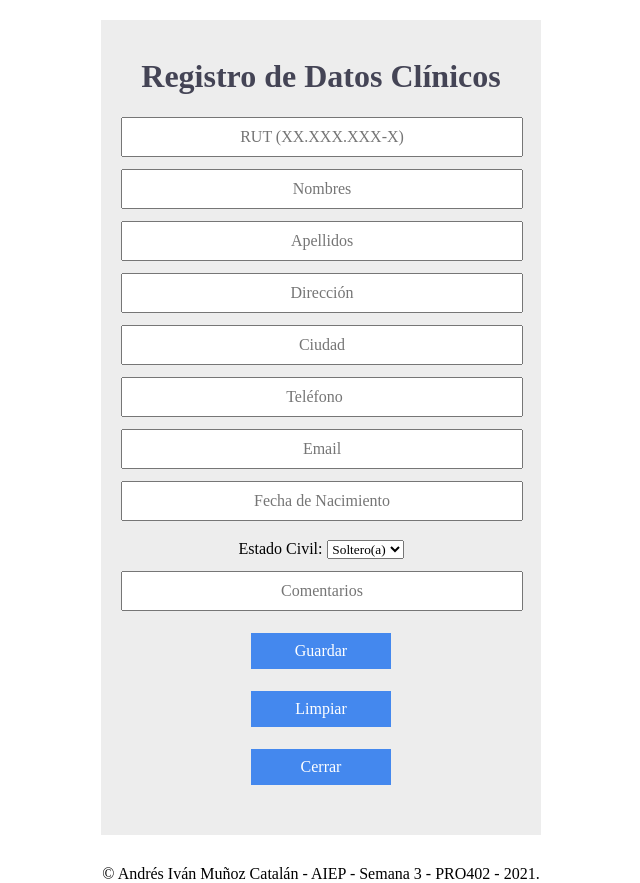
After one commit to mpacheco-c/PRO402-S3, a PHP site: page /index.php in a window 1280 px wide. The commit adds this page. Shown: the whole page, without its empty margins (319-959 px from the left). Run offline with PHP 8.4, Linux system fonts and the light colour scheme.

Commit message:
Add files via upload

```diff
--- /dev/null
+++ b/con_db.php
@@ -0,0 +1,5 @@
+<?php
+
+$conex = mysqli_connect("localhost","qaxddbta_Clinica","Aiep2021","qaxddbta_Clinica");
+
+?>
--- /dev/null
+++ b/con_db_Local.php
@@ -0,0 +1,5 @@
+<?php
+
+$conex = mysqli_connect("localhost","root","","Clinica");
+
+?>
--- a/estilo.css
+++ b/estilo.css
@@ -1,4 +1,3 @@
-
 * {
 	padding: 0;
 	margin: 0;
--- /dev/null
+++ b/index.php
@@ -0,0 +1,40 @@
+<!DOCTYPE html>
+<html>
+<head>
+	<title>Registro Usuarios</title>
+	<meta charset="utf-8">
+	<link rel="stylesheet" type="text/css" href="estilo.css">
+</head>
+<body>
+    <form method="post">
+    	<h1>Registro de Datos Clínicos</h1>
+    	<input type="text" name="rut" placeholder="RUT (XX.XXX.XXX-X)">
+        <input type="text" name="nombre" placeholder="Nombres">
+        <input type="text" name="apellido" placeholder="Apellidos">
+        <input type="text" name="direccion" placeholder="Dirección">
+        <input type="text" name="ciudad" placeholder="Ciudad">
+        <input type="number" name="telefono" placeholder="Teléfono">
+        <input type="email" name="email" placeholder="Email">
+        <input type="text" name="fnac" placeholder="Fecha de Nacimiento">
+        <p><option>
+
+        </option>
+        <p>Estado Civil:
+           <select name="ecivil">
+             <option>Soltero(a)</option>
+             <option>Casado(a)</option>
+             <option>Viudo(a)</option>
+           </select>
+        </p>
+        <input type="text" name="comentarios" placeholder="Comentarios">
+        <input type="submit" name="register" value="Guardar">
+        <input type="reset" value="Limpiar" onclick="location.href = 'index.php' ">
+        <input type="button" name="Cerrar" id="button" value="Cerrar" onclick="location.href = 'https://www.google.com' ">
+
+
+    </form>
+        <?php
+        include("registrar.php");
+        ?>
+</body>
+</html>
--- /dev/null
+++ b/registrar.php
@@ -0,0 +1,37 @@
+<?php
+
+include("con_db.php");
+
+if (isset($_POST['register'])) {
+    if (strlen($_POST['rut']) >= 1  && strlen($_POST['nombre']) >= 1 && strlen($_POST['apellido']) >= 1 && strlen($_POST['direccion']) >= 1 && strlen($_POST['ciudad']) >= 1 && strlen($_POST['telefono']) >= 1 && strlen($_POST['email']) >= 1 && strlen($_POST['fnac']) >= 1 && strlen($_POST['ecivil']) >= 1) {
+	    $rut = trim($_POST['rut']);
+	    $nombre = trim($_POST['nombre']);
+	    $apellido = trim($_POST['apellido']);
+	    $direccion = trim($_POST['direccion']);
+	    $ciudad = trim($_POST['ciudad']);
+	    $telefono = trim($_POST['telefono']);
+	    $email = trim($_POST['email']);
+	    $fnac = trim($_POST['fnac']);
+	    $ecivil = trim($_POST['ecivil']);
+	    $comentarios = trim($_POST['comentarios']);
+		$consulta = "INSERT INTO Ficha(rut, nombre, apellido, direccion, ciudad, telefono, email, fnac, ecivil, comentarios) VALUES ('$rut','$nombre','$apellido','$direccion','$ciudad','$telefono','$email','$fnac','$ecivil','$comentarios')";
+		$resultado = mysqli_query($conex,$consulta);
+	    if ($resultado) {
+	    	?>
+	    	<h3 class="ok">Datos Registrados Correctamente!</h3>
+           <?php
+	    } else {
+	    	?>
+	    	<h3 class="bad">Ocurrió un Error!</h3>
+
+           <?php
+	    }
+    }   else {
+	    	?>
+	    	<h3 class="bad">Todos los Campos son Obligatorios, Por Favor vuelva atrás en el Browser</h3>
+           <?php
+    }
+}
+
+?>
+© Andrés Iván Muñoz Catalán - AIEP - Semana 3 - PRO402 - 2021.
```
Also changed, not shown: Export_BD_CLINICA_Ficha.sql (added, +58 -0 lines).
